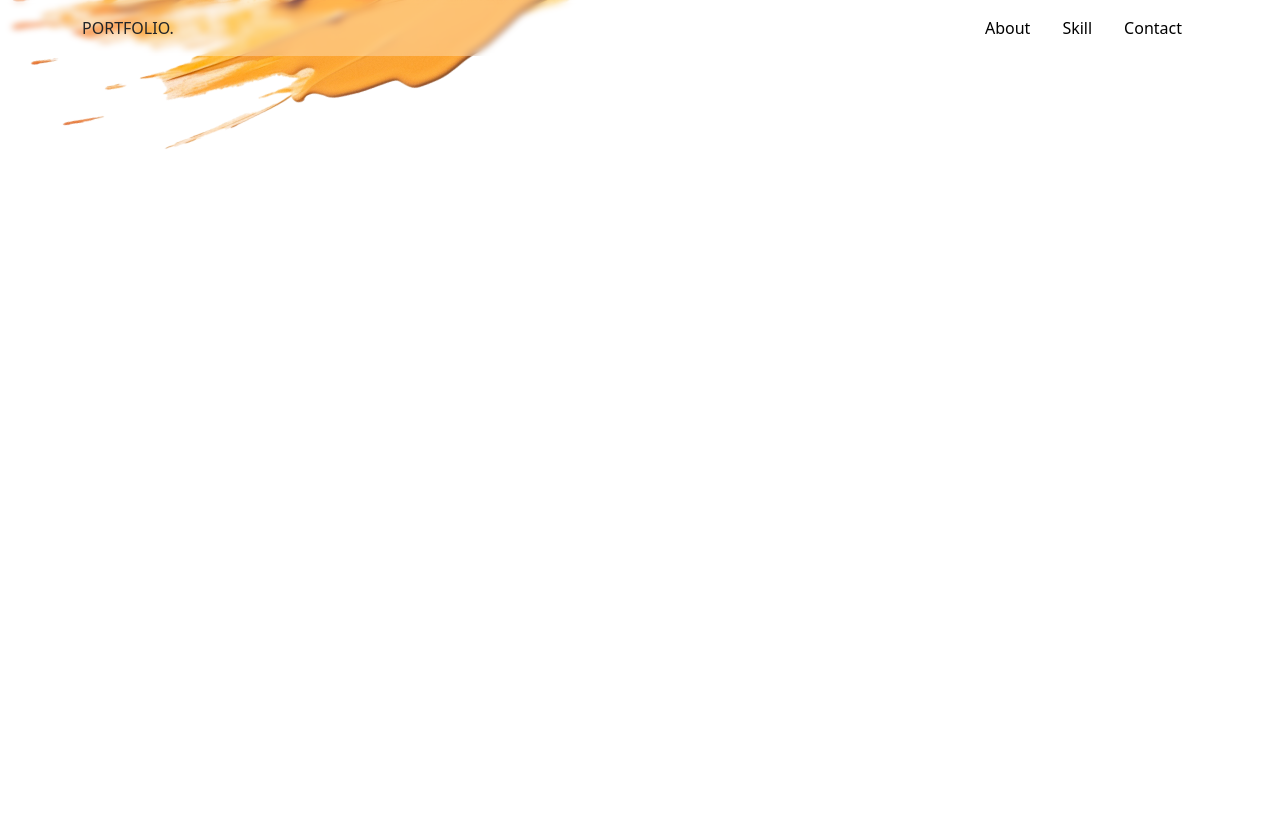
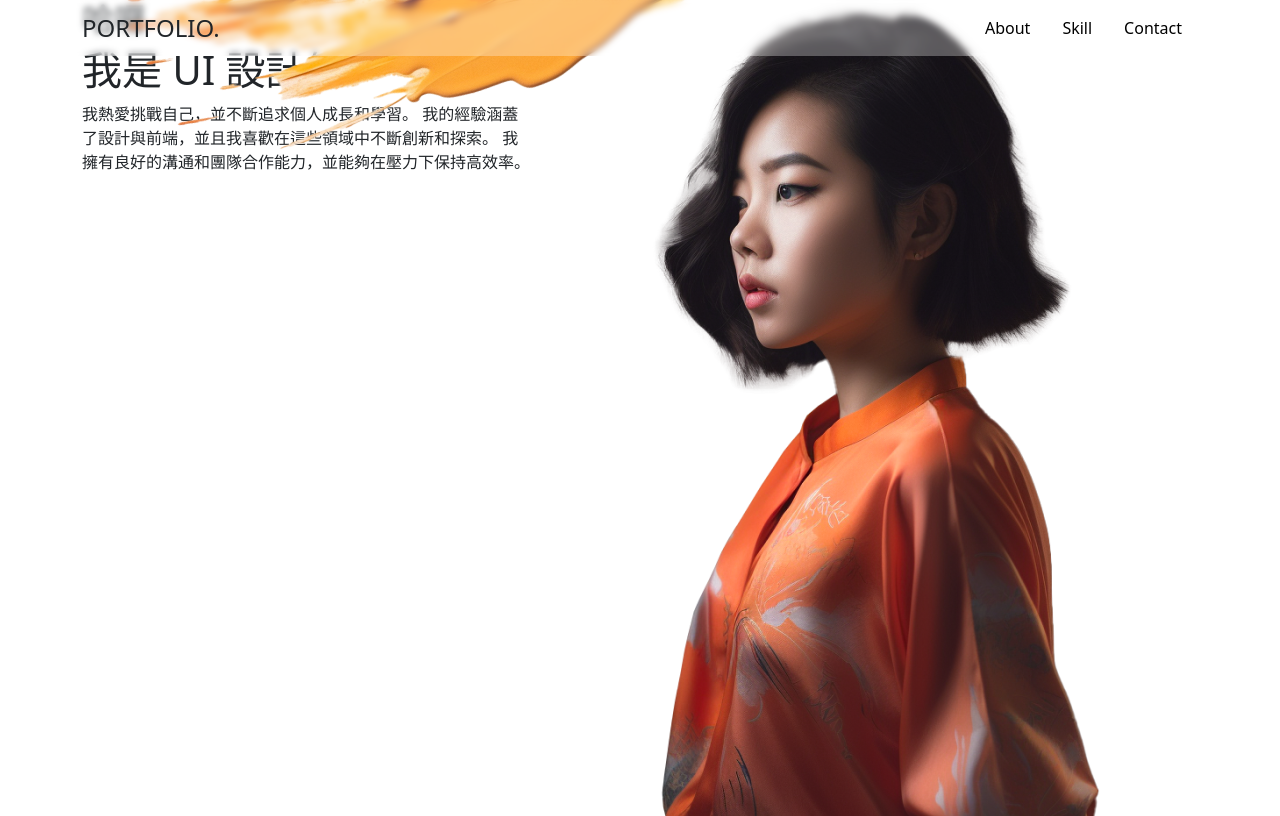
Before and after one commit to huangyiliu/Design_web-git-, a website: page indexl.html in a window 1280 px wide. Drawn offline with Linux system fonts and the light colour scheme.

Commit message:
2024/03/15
切版大師,製作中....

```diff
--- a/indexl.html
+++ b/indexl.html
@@ -12,7 +12,7 @@
 <body>
     <nav class="navbar">
         <div class="container">
-            <div class="d-flex justify-content-between align-items-center" >
+            <div class="d-flex justify-content-between align-items-center">
                 <div class="brand">PORTFOLIO.</div>
                 <ul class="navbar-list">
                     <li><a href="#" class="list-item">About</a></li>
@@ -23,7 +23,24 @@
         </div>
     </nav>
     <header>
-        <img src="./images/header-top-decoration.png" alt="" />
+        <div class="container p-relative">
+            <img src="./images/header-top-decoration.png" class="p-absolute" style="left:45px;top:0; " alt="" />
+            <div class="row">
+                <div class="col-md-5">
+                    <div class="header-content">
+                        <h2>哈囉</h2>
+                        <h1>我是 UI 設計師</h1>
+                        <p>我熱愛挑戰自己，並不斷追求個人成長和學習。
+                            我的經驗涵蓋了設計與前端，並且我喜歡在這些領域中不斷創新和探索。
+                            我擁有良好的溝通和團隊合作能力，並能夠在壓力下保持高效率。</p>
+                    </div>
+                </div>
+                <div class="col-md-5 offset-md-1">
+                    <img src="./images/person-image.png" alt="" />
+
+                </div>
+            </div>
+        </div>
     </header>
 
 </body>
--- a/stylesheets/all.scss
+++ b/stylesheets/all.scss
@@ -2,7 +2,9 @@
 @import '../node_modules/bootstrap/scss/bootstrap-grid';
 
 //導覽列
-
+.brand{
+    font-size: 24px;
+}
 .navbar {
     position: fixed;
     top: 0;
@@ -42,3 +44,9 @@
 .align-items-center{
     align-items: center;
 }
+.p-relative{
+    position: relative;
+}
+.p-absolute{
+    position: absolute;
+}
```
Also changed, not shown: stylesheets/all.css.
